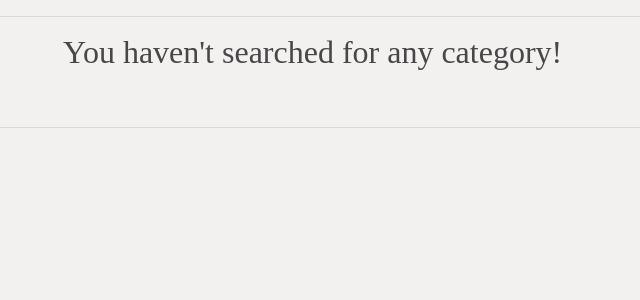
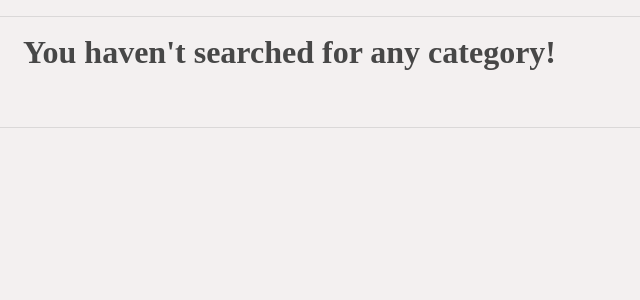
Before and after one commit to Gideon-Muriithi/photos_gallary, a Django app: page /search/ in a window 1280 px wide. Shown: the part 56-356 px from the top of the page, without its empty margins (0-640 px from the left). Run offline with Django 3.2, Linux system fonts and the light colour scheme; some libraries are stand-ins or nearby versions.

Commit message:
Add margin

```diff
--- a/photos/templates/search.html
+++ b/photos/templates/search.html
@@ -2,12 +2,12 @@
 
 {% block content %}
 {{block.super}}
-<div class="container-fluid" class="mb-4">
-    <div class="ml-5">
+<div class="container-fluid" class="mb-2">
+    <div class="ml-2">
         {% if category %}
-        ` <h2>Found {{ images|length }} of searched term {{ category }}.</h2>
+          <h2 style="font-weight: bolder">Found {{ images|length }} image(s) of searched term {{ category }}.</h2>
         {% else %}
-        <h2> {{ message }}</h2>
+        <h2 style="font-weight: bolder"> {{ message }}</h2>
         {% endif %}
 
         <div class="row">
@@ -16,7 +16,7 @@
             <div class="col-md-12">
                 <img src="{{ image.image.url }}" alt="" class="img-fluid" data-toggle="modal"
                     data-target="#{{ image.id }}">
-                <p>{{ image.image_description|truncatewords:6 }}</p>
+                <p class="mt-1">{{ image.image_description|truncatewords:20 }}</p>
                 <p>
                     {% for category in image.categories.all %}
                     <span class="badge badge-primary" style="font-size:1em;">{{ category }}</span>
```
